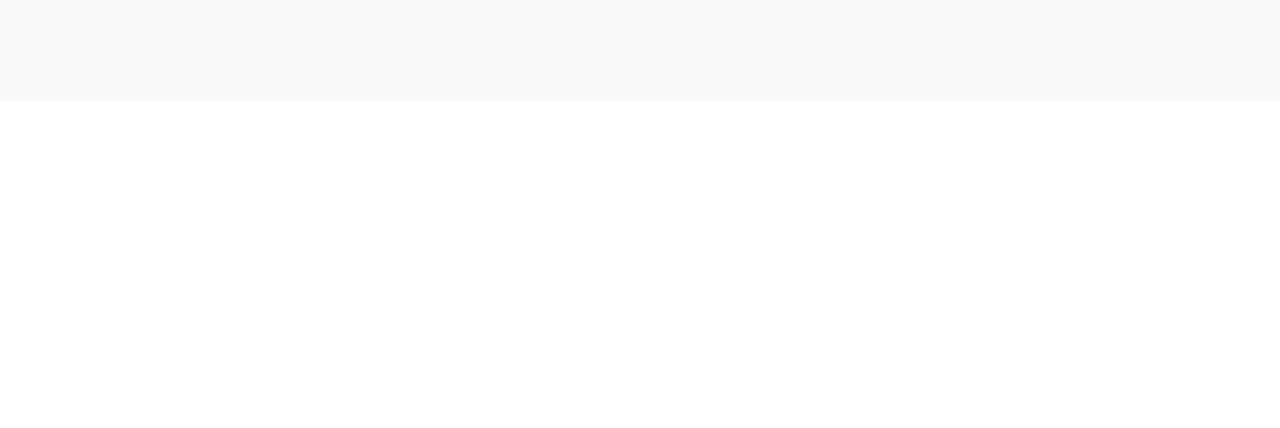
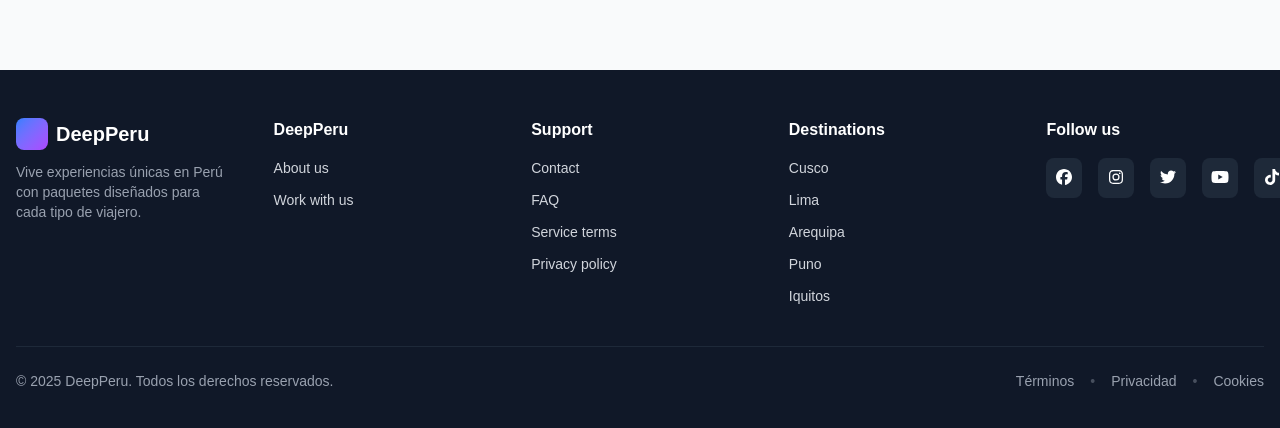
Before and after one commit to RodrigoAlexander7/DeepPeru, a Next.js app in the folder apps/frontend/: page / in a window 1280 px wide. Shown: the part 698-1126 px from the top of the page. Before the commit the page ends 800 px from the top, so only its background shows below. Built offline with nearby package versions, Linux system fonts and the light colour scheme.

Commit message:
feat: added footer

```diff
--- a/apps/frontend/package.json
+++ b/apps/frontend/package.json
@@ -8,6 +8,9 @@
     "start": "next start"
   },
   "dependencies": {
+    "@fortawesome/fontawesome-svg-core": "^7.1.0",
+    "@fortawesome/free-brands-svg-icons": "^7.1.0",
+    "@fortawesome/react-fontawesome": "^3.1.0",
     "axios": "^1.12.2",
     "date-fns": "^4.1.0",
     "next": "15.5.4",
--- a/apps/frontend/src/app/(public)/search/page.tsx
+++ b/apps/frontend/src/app/(public)/search/page.tsx
@@ -7,6 +7,8 @@
 import { PackageCard } from '@/types';
 import { travelService } from '@/features/travel/travelService';
 import { TouristPackage } from '@/types';
+
+import Footer from '@/components/ui/Footer';
 
 export default function SearchPage() {
   const router = useRouter();
@@ -439,6 +441,7 @@
           </div>
         </section>
       )}
+      <Footer />
     </div>
   );
 }
--- a/apps/frontend/src/app/page.tsx
+++ b/apps/frontend/src/app/page.tsx
@@ -6,6 +6,7 @@
 import { PackageCard as PackageCardType } from '@/types';
 import { travelService } from '@/features/travel/travelService';
 import { useRouter } from 'next/navigation';
+import Footer from '@/components/ui/Footer';
 
 export default function Home() {
   const [packages, setPackages] = useState<PackageCardType[]>([]);
@@ -121,6 +122,8 @@
           </div>
         )}
       </section>
+
+      <Footer />
     </div>
   );
 }
--- /dev/null
+++ b/apps/frontend/src/components/ui/Footer.tsx
@@ -0,0 +1,201 @@
+import { FontAwesomeIcon } from '@fortawesome/react-fontawesome';
+import {
+  faFacebook,
+  faInstagram,
+  faTwitter,
+  faTiktok,
+  faYoutube,
+} from '@fortawesome/free-brands-svg-icons';
+
+export default function Footer() {
+  const year = new Date().getFullYear();
+
+  return (
+    <footer className="bg-gray-900 text-gray-300">
+      <div className="max-w-7xl mx-auto px-4 py-12">
+        <div className="grid grid-cols-1 sm:grid-cols-2 md:grid-cols-4 lg:grid-cols-5 gap-10">
+          {/* Marca */}
+          <div>
+            <div className="flex items-center gap-2 mb-3">
+              <div className="w-8 h-8 bg-gradient-to-br from-blue-500 to-purple-500 rounded-lg" />
+              <span className="text-xl font-bold text-white">DeepPeru</span>
+            </div>
+            <p className="text-sm text-gray-400">
+              Vive experiencias únicas en Perú con paquetes diseñados para cada
+              tipo de viajero.
+            </p>
+          </div>
+
+          {/* DeepPeru */}
+          <div>
+            <h4 className="text-white font-semibold mb-4">DeepPeru</h4>
+            <ul className="space-y-3 text-sm">
+              <li>
+                <a href="/about" className="hover:text-white transition-colors">
+                  About us
+                </a>
+              </li>
+              <li>
+                <a
+                  href="/careers"
+                  className="hover:text-white transition-colors"
+                >
+                  Work with us
+                </a>
+              </li>
+            </ul>
+          </div>
+
+          {/* Support */}
+          <div>
+            <h4 className="text-white font-semibold mb-4">Support</h4>
+            <ul className="space-y-3 text-sm">
+              <li>
+                <a
+                  href="/contact"
+                  className="hover:text-white transition-colors"
+                >
+                  Contact
+                </a>
+              </li>
+              <li>
+                <a href="/faq" className="hover:text-white transition-colors">
+                  FAQ
+                </a>
+              </li>
+              <li>
+                <a href="/terms" className="hover:text-white transition-colors">
+                  Service terms
+                </a>
+              </li>
+              <li>
+                <a
+                  href="/privacy"
+                  className="hover:text-white transition-colors"
+                >
+                  Privacy policy
+                </a>
+              </li>
+            </ul>
+          </div>
+
+          {/* Destinations */}
+          <div>
+            <h4 className="text-white font-semibold mb-4">Destinations</h4>
+            <ul className="space-y-3 text-sm">
+              <li>
+                <a
+                  href="/destinations/cusco"
+                  className="hover:text-white transition-colors"
+                >
+                  Cusco
+                </a>
+              </li>
+              <li>
+                <a
+                  href="/destinations/lima"
+                  className="hover:text-white transition-colors"
+                >
+                  Lima
+                </a>
+              </li>
+              <li>
+                <a
+                  href="/destinations/arequipa"
+                  className="hover:text-white transition-colors"
+                >
+                  Arequipa
+                </a>
+              </li>
+              <li>
+                <a
+                  href="/destinations/puno"
+                  className="hover:text-white transition-colors"
+                >
+                  Puno
+                </a>
+              </li>
+              <li>
+                <a
+                  href="/destinations/iquitos"
+                  className="hover:text-white transition-colors"
+                >
+                  Iquitos
+                </a>
+              </li>
+            </ul>
+          </div>
+
+          {/* Follow us */}
+          <div>
+            <h4 className="text-white font-semibold mb-4">Follow us</h4>
+            <div className="flex items-center gap-4">
+              <a
+                aria-label="Facebook"
+                href="https://facebook.com"
+                target="_blank"
+                rel="noreferrer"
+                className="p-2 rounded-lg bg-gray-800 hover:bg-gray-700 text-white transition-colors"
+              >
+                <FontAwesomeIcon icon={faFacebook} />
+              </a>
+              <a
+                aria-label="Instagram"
+                href="https://instagram.com"
+                target="_blank"
+                rel="noreferrer"
+                className="p-2 rounded-lg bg-gray-800 hover:bg-gray-700 text-white transition-colors"
+              >
+                <FontAwesomeIcon icon={faInstagram} />
+              </a>
+              <a
+                aria-label="Twitter"
+                href="https://twitter.com"
+                target="_blank"
+                rel="noreferrer"
+                className="p-2 rounded-lg bg-gray-800 hover:bg-gray-700 text-white transition-colors"
+              >
+                <FontAwesomeIcon icon={faTwitter} />
+              </a>
+              <a
+                aria-label="YouTube"
+                href="https://youtube.com"
+                target="_blank"
+                rel="noreferrer"
+                className="p-2 rounded-lg bg-gray-800 hover:bg-gray-700 text-white transition-colors"
+              >
+                <FontAwesomeIcon icon={faYoutube} />
+              </a>
+              <a
+                aria-label="TikTok"
+                href="https://tiktok.com"
+                target="_blank"
+                rel="noreferrer"
+                className="p-2 rounded-lg bg-gray-800 hover:bg-gray-700 text-white transition-colors"
+              >
+                <FontAwesomeIcon icon={faTiktok} />
+              </a>
+            </div>
+          </div>
+        </div>
+
+        <div className="mt-10 border-t border-gray-800 pt-6 flex flex-col sm:flex-row items-center justify-between gap-4 text-sm text-gray-400">
+          <p>© {year} DeepPeru. Todos los derechos reservados.</p>
+          <div className="flex items-center gap-4">
+            <a href="/terms" className="hover:text-white transition-colors">
+              Términos
+            </a>
+            <span className="opacity-40">•</span>
+            <a href="/privacy" className="hover:text-white transition-colors">
+              Privacidad
+            </a>
+            <span className="opacity-40">•</span>
+            <a href="/cookies" className="hover:text-white transition-colors">
+              Cookies
+            </a>
+          </div>
+        </div>
+      </div>
+    </footer>
+  );
+}
```
Also changed, not shown: apps/frontend/src/components/ui/NavBar.tsx (added), 1 other file (tests, documents, lock files or other folders).
